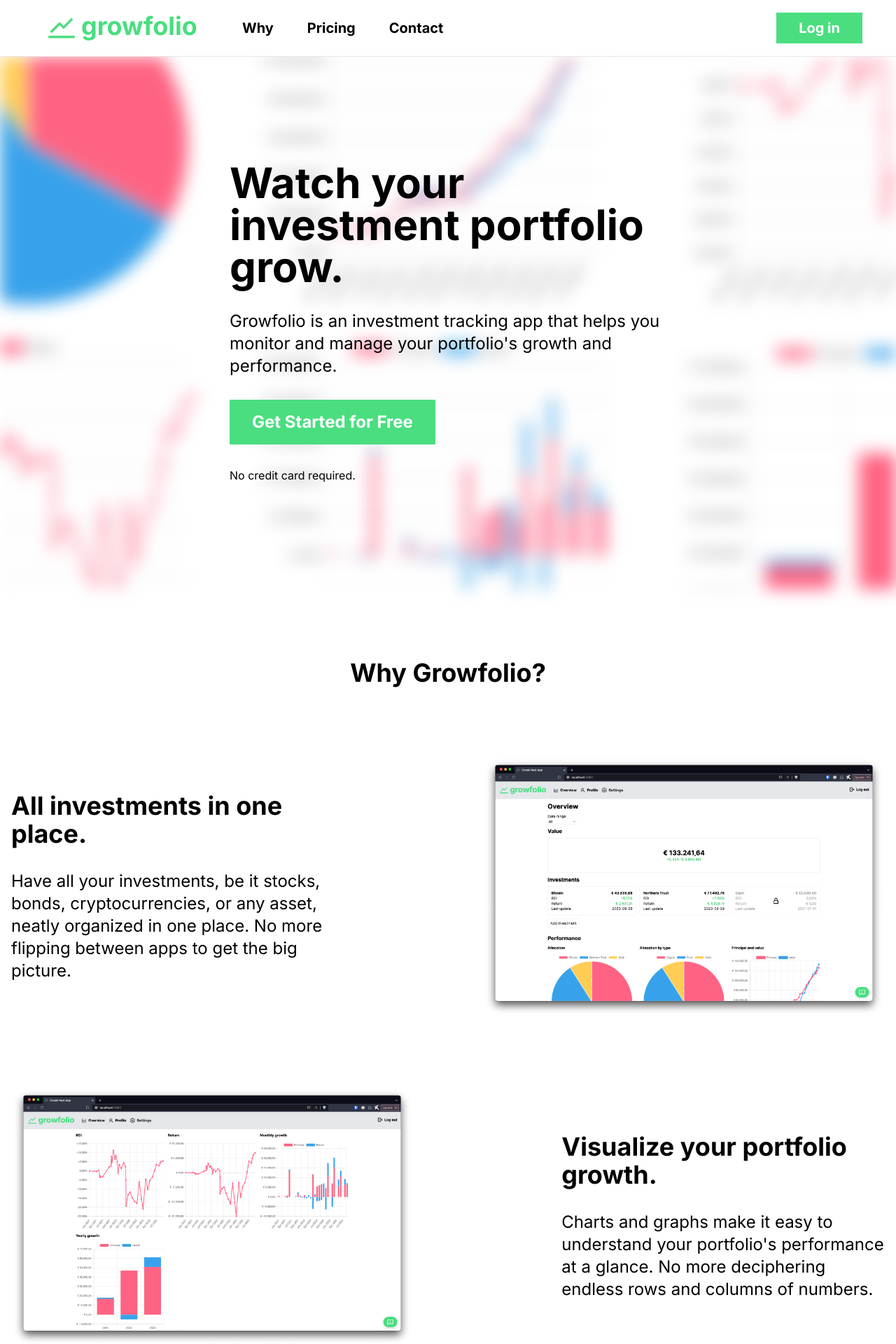
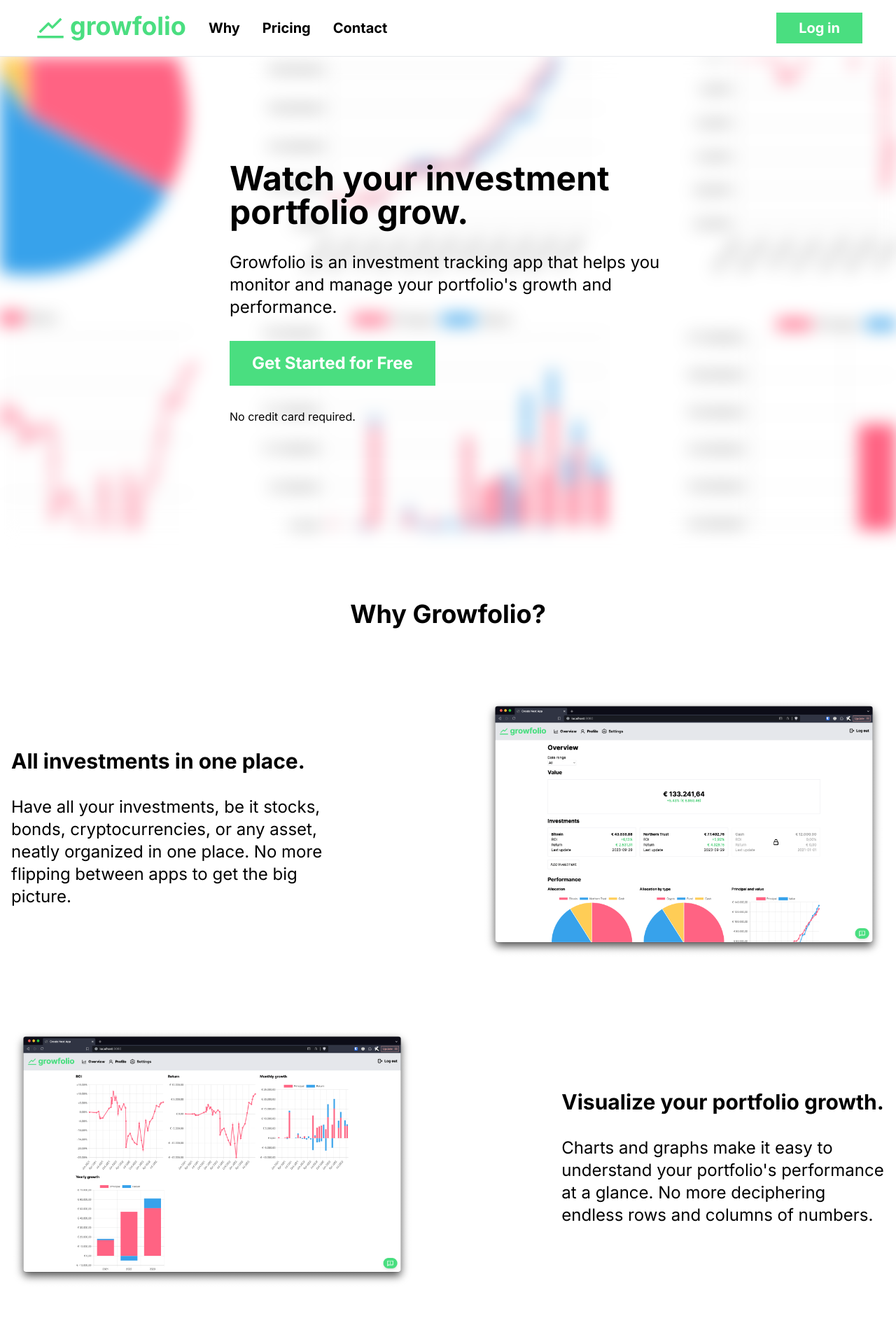
Before and after one commit to lvanderveekens/growfolio, a Next.js app in the folder frontend/: page / in a window 1280 px wide. Shown: the top 1920 px of the page at 70% size. Built offline with nearby package versions, Linux system fonts and the light colour scheme; no server answers.

Commit message:
Fix stylings

```diff
--- a/frontend/app/landing-page.tsx
+++ b/frontend/app/landing-page.tsx
@@ -63,11 +63,11 @@
 
       {/* hero */}
       <div className="w-full">
-        <div className="mx-auto py-[100px] lg:py-[150px] relative">
+        <div className="mx-auto py-[120px] lg:py-[150px] relative">
           <div className="absolute z-[-1] top-0 left-0 w-full h-full bg-[url('/hero-background.png')] bg-center blur-md"></div>
           <div className="container">
             <div className="w-full lg:w-2/4 mx-auto">
-              <div className="text-4xl lg:text-6xl font-bold mb-8">
+              <div className="text-4xl lg:text-5xl font-bold mb-8">
                 Watch your investment portfolio grow.
               </div>
               <div className="text-xl lg:text-2xl mb-8">
@@ -94,7 +94,7 @@
 
         <div className="grid grid-cols-1 gap-[50px] lg:gap-[100px] lg:gap-0 lg:grid-cols-12 items-center">
           <div className="lg:col-span-5">
-            <div className="text-xl lg:text-4xl font-bold mb-8">
+            <div className="text-xl lg:text-3xl font-bold mb-8">
               All investments in one place.
             </div>
             <div className="text-lg lg:text-2xl">
@@ -111,7 +111,7 @@
           </div>
         </div>
 
-        <div className="grid grid-cols-1 gap-[50px] lg:gap-[100px] lg:gap-0 lg:grid-cols-12 items-center mt-[100px]">
+        <div className="grid grid-cols-1 gap-[50px] lg:gap-[100px] lg:gap-0 lg:grid-cols-12 items-center mt-[50px] lg:mt-[100px]">
           <div className="order-2 lg:order-none lg:col-span-6">
             <img
               src="/why-2.png"
@@ -119,7 +119,7 @@
             />
           </div>
           <div className="order-1 lg:order-none lg:col-span-5 lg:col-start-8">
-            <div className="text-2xl lg:text-4xl font-bold mb-8">
+            <div className="text-xl lg:text-3xl font-bold mb-8">
               Visualize your portfolio growth.
             </div>
             <div className="text-lg lg:text-2xl">
@@ -130,9 +130,9 @@
           </div>
         </div>
 
-        <div className="grid grid-cols-1 gap-[50px] lg:gap-[100px] lg:gap-0 lg:grid-cols-12 items-center mt-[100px]">
+        <div className="grid grid-cols-1 gap-[50px] lg:gap-[100px] lg:gap-0 lg:grid-cols-12 items-center mt-[50px] lg:mt-[100px]">
           <div className="lg:col-span-5">
-            <div className="text-xl lg:text-4xl font-bold mb-8">Mobile-friendly.</div>
+            <div className="text-xl lg:text-3xl font-bold mb-8">Mobile-friendly.</div>
             <div className="text-lg lg:text-2xl">
               Access your investment data anytime, anywhere, right from your
               smartphone. Stay informed about your portfolio's performance, even
@@ -147,7 +147,7 @@
           </div>
         </div>
 
-        <div className="grid grid-cols-1 gap-[50px] lg:gap-[100px] lg:gap-0 lg:grid-cols-12 items-center mt-[100px]">
+        <div className="grid grid-cols-1 gap-[50px] lg:gap-[100px] lg:gap-0 lg:grid-cols-12 items-center mt-[50px] lg:mt-[100px]">
           <div className="order-2 lg:order-none lg:col-span-6">
             <img
               src="/why-4.jpeg"
@@ -155,7 +155,7 @@
             />
           </div>
           <div className="order-1 lg:order-none lg:col-span-5 lg:col-start-8">
-            <div className="text-2xl lg:text-4xl font-bold mb-8">
+            <div className="text-xl lg:text-3xl font-bold mb-8">
               By an investor, for investors.
             </div>
             <div className="text-lg lg:text-2xl">
@@ -173,7 +173,7 @@
 
           <div className="grid grid-cols-1 lg:grid-cols-2 gap-[50px] lg:gap-[100px] lg:text-2xl">
             <div className="flex flex-col rounded-3xl border border-black border-1 bg-white px-[50px] py-[50px] lg:py-[100px]">
-              <div className="text-2xl lg:text-4xl font-bold text-center mb-[50px]">
+              <div className="text-2xl lg:text-3xl font-bold text-center mb-[50px]">
                 Basic
               </div>
               <div className="text-4xl lg:text-6xl font-bold text-center mb-[50px] lg:mb-[100px]">
@@ -200,7 +200,7 @@
             </div>
 
             <div className="flex flex-col rounded-3xl border border-black border-1 bg-white px-[50px] py-[50px] lg:py-[100px]">
-              <div className="text-2xl lg:text-4xl font-bold text-center mb-[50px]">
+              <div className="text-2xl lg:text-3xl font-bold text-center mb-[50px]">
                 Premium
               </div>
               <div className="text-4xl lg:text-6xl font-bold text-center mb-[50px] lg:mb-[100px]">
@@ -228,7 +228,7 @@
 
       {/* contact section */}
       <div id="contact" className="py-[50px] lg:py-[100px]">
-        <h2 className="text-4xl font-bold text-center mb-[50px] lg:mb-[100px]">Contact</h2>
+        <h2 className="text-2xl lg:text-4xl font-bold text-center mb-[50px] lg:mb-[100px]">Contact</h2>
         <div className="container lg:text-2xl ">
           <div className="grid grid-cols-1 lg:grid-cols-2 gap-[50px] lg:gap-[100px]">
             <div className="relative">
--- a/frontend/app/nav/app-navbar.tsx
+++ b/frontend/app/nav/app-navbar.tsx
@@ -80,9 +80,9 @@
         </div>
 
         {/* desktop */}
-        <div className="hidden md:flex flex-grow justify-between items-center">
-          <div className="flex">
-            <div className="mr-4">
+        <div className="hidden md:flex flex-grow text-xl justify-between items-center">
+          <div className="flex gap-8">
+            <div className="">
               <Link className={`hover:text-green-400`} href="/">
                 <div className="flex items-center">
                   <AiOutlineBarChart className="mr-2" size={24} />
@@ -90,7 +90,7 @@
                 </div>
               </Link>
             </div>
-            <div className="mr-4">
+            <div className="">
               <Link className={`hover:text-green-400`} href="/profile">
                 <div className="flex items-center">
                   <AiOutlineUser className="mr-2" size={24} />
@@ -98,7 +98,7 @@
                 </div>
               </Link>
             </div>
-            <div className="mr-4">
+            <div className="">
               <Link className={`hover:text-green-400`} href="/settings">
                 <div className="flex items-center">
                   <IoSettingsOutline className="mr-2" size={24} />
--- a/frontend/app/nav/landing-page-navbar.tsx
+++ b/frontend/app/nav/landing-page-navbar.tsx
@@ -19,8 +19,8 @@
   };
 
   return (
-    <nav className="border-b z-50 bg-white lg:px-12 py-2 lg:py-4 w-full lg:flex lg:items-center font-bold gap-12">
-      <div className="px-4 lg:px-auto flex justify-between items-center w-full sm:w-auto">
+    <nav className="border-b z-50 bg-white lg:px-12 py-2 lg:py-4 w-full lg:flex lg:items-center font-bold gap-8">
+      <div className="px-4 lg:px-0 lg:px-auto flex justify-between items-center w-full sm:w-auto">
         <div className="text-3xl sm:text-4xl text-green-400">
           <Link href="/">
             <AiOutlineStock size={48} className="inline mr-1" />
@@ -34,7 +34,7 @@
 
       {/* desktop */}
       <div className="hidden md:flex flex-grow text-xl justify-between items-center">
-        <div className="flex gap-12">
+        <div className="flex gap-8">
           <Link className={`hover:text-green-400`} href="#why">
             Why
           </Link>
```
